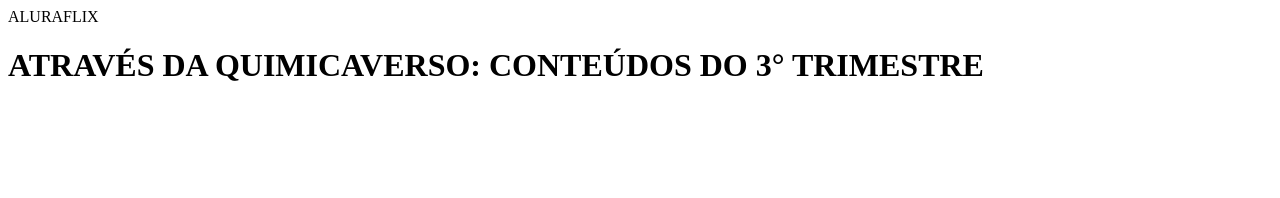
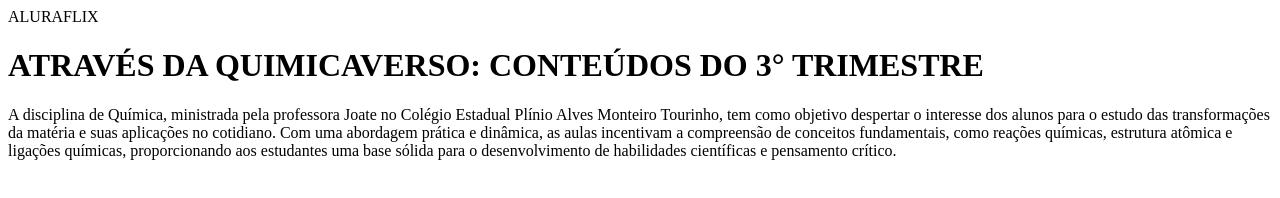
Before and after one commit to joateramos/aluraflix-AC-J3, a plain HTML site: page index.html in a window 1280 px wide. Drawn offline with Linux system fonts and the light colour scheme.

Commit message:
paragrafo

```diff
--- a/index.html
+++ b/index.html
@@ -8,5 +8,6 @@
 <body>
  <header>ALURAFLIX</header>
  <h1>ATRAVÉS DA QUIMICAVERSO: CONTEÚDOS DO 3° TRIMESTRE</h1>
+ <p>A disciplina de Química, ministrada pela professora Joate no Colégio Estadual Plínio Alves Monteiro Tourinho, tem como objetivo despertar o interesse dos alunos para o estudo das transformações da matéria e suas aplicações no cotidiano. Com uma abordagem prática e dinâmica, as aulas incentivam a compreensão de conceitos fundamentais, como reações químicas, estrutura atômica e ligações químicas, proporcionando aos estudantes uma base sólida para o desenvolvimento de habilidades científicas e pensamento crítico.</p>
 </body>
 </html>
```
